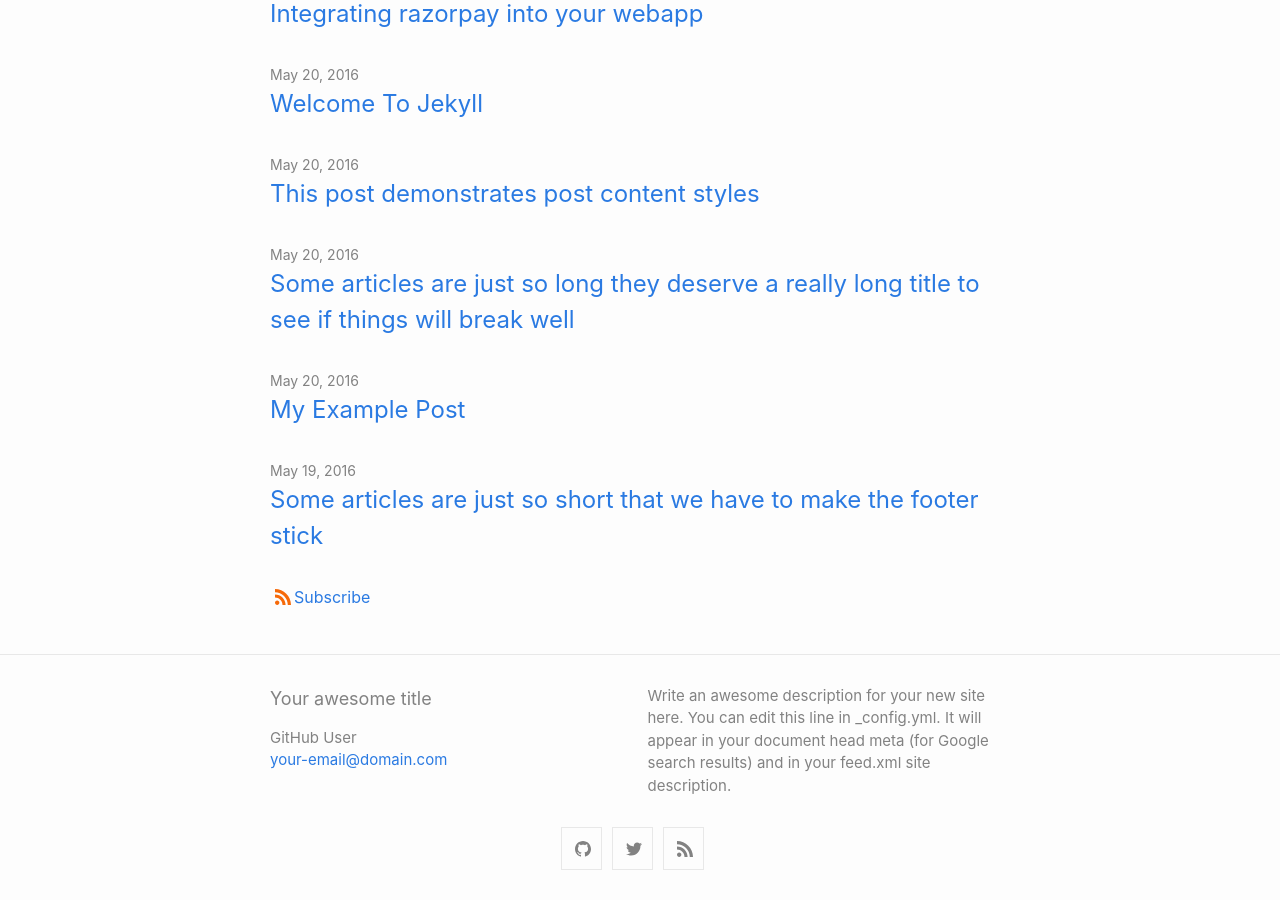
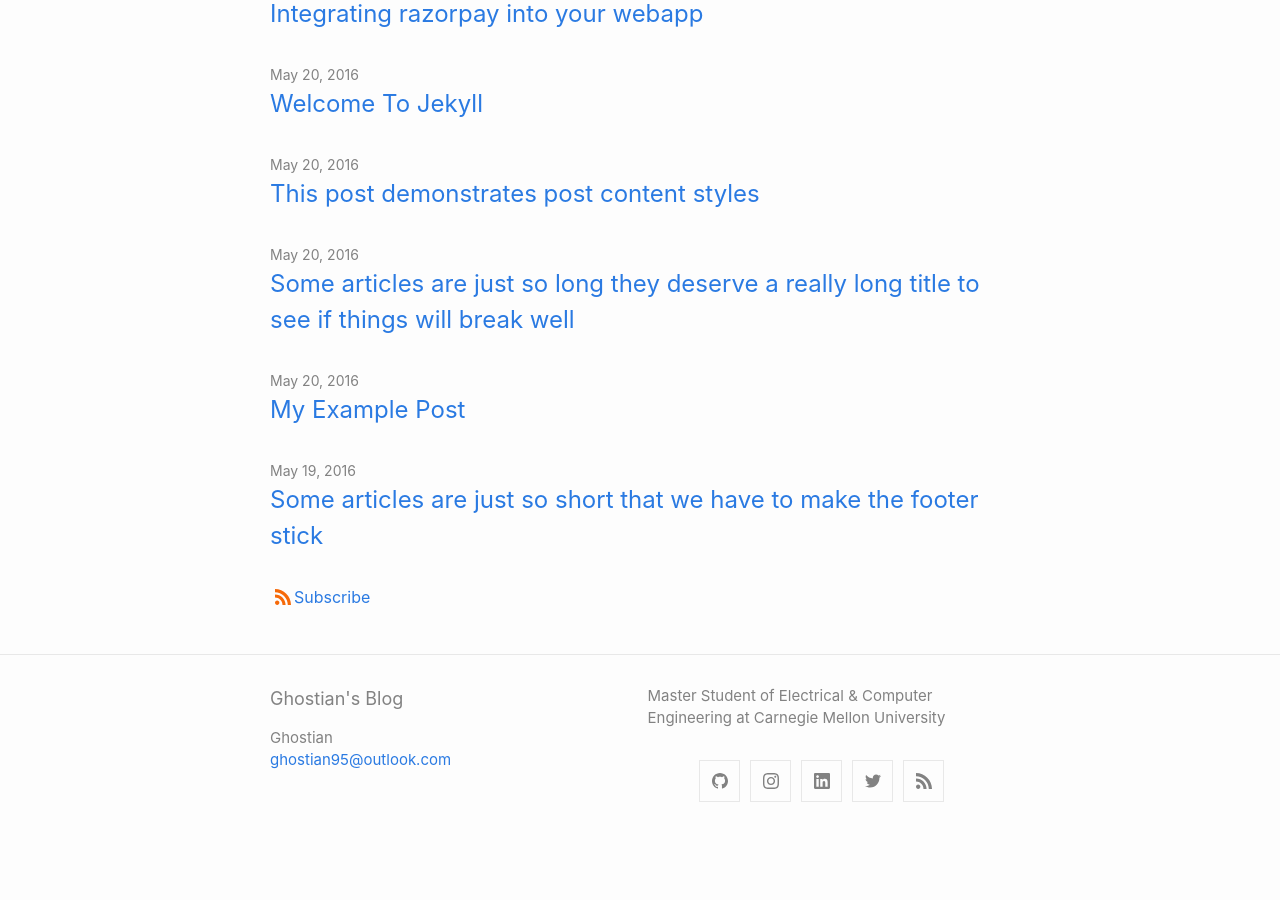
Before and after one commit to ghostian/ghostian.github.io, a Jekyll site: the page built from index.md, in a window 1280 px wide and 900 px high, scrolled down 987 px. Built offline with Jekyll 4.4.1, drawn with Linux system fonts in a browser that asks for light colours; after the commit the page ends 1819 px from its top, so only the background shows below that; some of the changed text lies outside the part shown.

Commit message:
Aug-6: More eidtions

```diff
--- a/_config.yml
+++ b/_config.yml
@@ -1,10 +1,9 @@
-title: Your awesome title
-author: GitHub User
-email: your-email@domain.com
+title: Ghostian's Blog
+author: Ghostian
+email: ghostian95@outlook.com
 description: > # this means to ignore newlines until "show_excerpts:"
-  Write an awesome description for your new site here. You can edit this
-  line in _config.yml. It will appear in your document head meta (for
-  Google search results) and in your feed.xml site description.
+  Master Student of Electrical & Computer Engineering at Carnegie Mellon University
+
 
 show_excerpts: false # set to true to show excerpts on the homepage
 
@@ -15,14 +14,14 @@ minima:
 
   # generate social links in footer
   social_links:
-    twitter: jekyllrb
-    github:  jekyll
+    twitter: ghostian
+    github:  ghostian
     rss: rss
     # dribbble: jekyll
     # facebook: jekyll
     # flickr:   jekyll
-    # instagram: jekyll
-    # linkedin: jekyll
+    instagram: jxggg
+    linkedin: jx95
     # pinterest: jekyll
     # youtube: jekyll
     # youtube_channel: UC8CXR0-3I70i1tfPg1PAE1g
```
